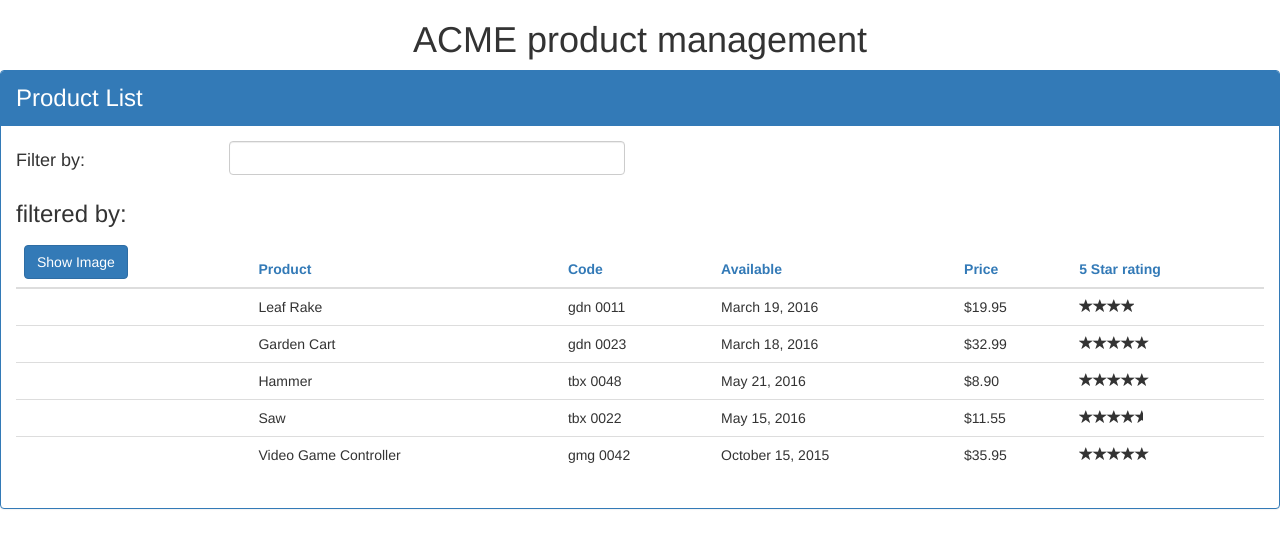
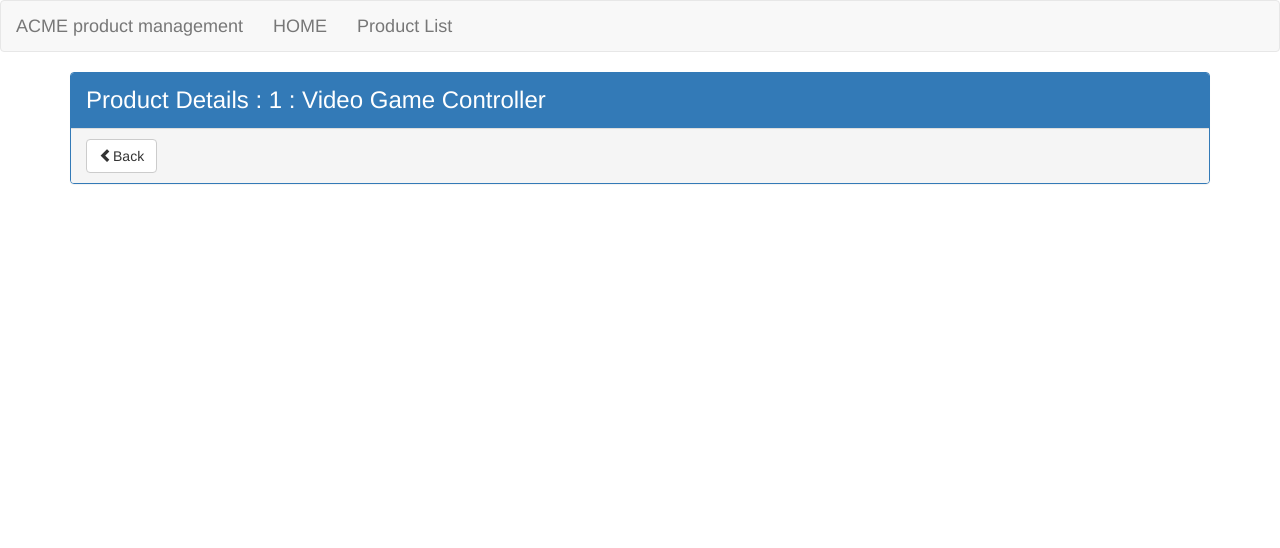
Before and after one commit to Harshvardhan58/Product-Management, an Angular app: page /products/1 in a window 1280 px wide. Shown: the top 548 px of the page. Built offline with nearby package versions, Linux system fonts and the light colour scheme.

Commit message:
Routes Added

```diff
--- a/src/app/app.component.ts
+++ b/src/app/app.component.ts
@@ -2,10 +2,20 @@ import {Component} from '@angular/core';
 @Component({
   selector : 'pm-root',
   template : `
-    <div>
-      <div style="text-align: center;"><h1>{{pageTitle}}</h1></div>
-      <pm-products></pm-products>
-    </div>`
+    <div class="navbar navbar-default">
+      <div class="container-fluid">
+        <div class="nav navbar-header">
+          <a class="nav navbar-brand">{{pageTitle}}</a>
+        </div>
+          <ul class="nav navbar-nav">
+            <li><a [routerLink]="['']">HOME</a></li>
+            <li><a [routerLink]="['products/']" >Product List</a></li>
+          </ul>
+        </div>
+      </div>
+  <div class="container">
+    <router-outlet></router-outlet>
+  </div> `
 })
 export class AppComponent{
   pageTitle: string = 'ACME product management';
--- a/src/app/productList/ProductListComponent.ts
+++ b/src/app/productList/ProductListComponent.ts
@@ -2,7 +2,6 @@ import {Component, OnInit} from '@angular/core';
 import {IProducts} from './products';
 import {ProductsService} from './products.service';
 @Component({
-  selector: 'pm-products',
   templateUrl: './product-list.component.html',
   styleUrls: ['./product-list.component.css']
 })
--- a/src/app/productList/product-list.component.html
+++ b/src/app/productList/product-list.component.html
@@ -31,7 +31,7 @@
             <td>
               <img *ngIf="listImage" [src]='product.imageUrl' [title]='product.productName | uppercase' [style.width.px]='imageWidth' [style.margin.px]='imageMargin'/>
             </td>
-            <td>{{product.productName}}</td>
+            <td><a [routerLink]="['/products',product.productId]">{{product.productName}}</a></td>
             <td>{{product.productCode | lowercase | convertToSpaces:"-"}}</td>
             <td>{{product.releaseDate}}</td>
             <td>{{product.price | currency:'USD':true:'1.2-2'}}</td>
--- /dev/null
+++ b/src/app/products/product-details.component.html
@@ -0,0 +1,10 @@
+<div class="panel panel-primary" *ngIf="product">
+  <div class="panel-heading">
+    {{pageTitle+" : "+ product.productName}}
+  </div>
+  <div class="panel-footer">
+    <button class="btn btn-default" (click)="onBack()">
+      <i class="glyphicon glyphicon-chevron-left"></i>Back
+    </button>
+  </div>
+</div>
--- /dev/null
+++ b/src/app/products/product-details.component.ts
@@ -0,0 +1,33 @@
+import { Component, OnInit } from '@angular/core';
+import {IProducts} from '../productList/products';
+import {ActivatedRoute, Router} from '@angular/router';
+
+@Component({
+  templateUrl: './product-details.component.html',
+  styleUrls: ['./product-details.component.css']
+})
+export class ProductDetailsComponent implements OnInit {
+
+  constructor(private _route: ActivatedRoute,
+              private _router: Router) { }
+  pageTitle: string= 'Product Details';
+  product: IProducts;
+  ngOnInit() {
+    const id = +this._route.snapshot.paramMap.get('id');
+    this.pageTitle += ` : ${id}`;
+    this.product= {
+      'productId': id,
+      'productName': 'Video Game Controller',
+      'productCode': 'GMG-0042',
+      'releaseDate': 'October 15, 2015',
+      'description': 'Standard two-button video game controller',
+      'price': 35.95,
+      'starRating': 4.6,
+      'imageUrl': 'http://openclipart.org/image/300px/svg_to_png/120337/xbox-controller_01.png'
+    };
+  }
+  onBack(): void{
+    this._router.navigate(['/products']);
+  }
+
+}
--- /dev/null
+++ b/src/app/products/product-gaurd.service.ts
@@ -0,0 +1,17 @@
+import { Injectable } from '@angular/core';
+import {ActivatedRouteSnapshot, CanActivate, Router} from '@angular/router';
+
+@Injectable()
+export class ProductGaurdService implements CanActivate{
+  id: number;
+  constructor(private _router: Router) { }
+  canActivate(route: ActivatedRouteSnapshot): boolean{
+    this.id = +route.url[1].path;
+    if (isNaN(this.id) || this.id < 0){
+      alert('invalid Id');
+      this._router.navigate(['/products']);
+      return false;
+    }
+    return true;
+}
+}
```
Also changed, not shown: src/app/app.module.ts (+15 -3 lines), src/app/products/product-details.component.css (added), 2 other files (tests, documents, lock files or other folders).
